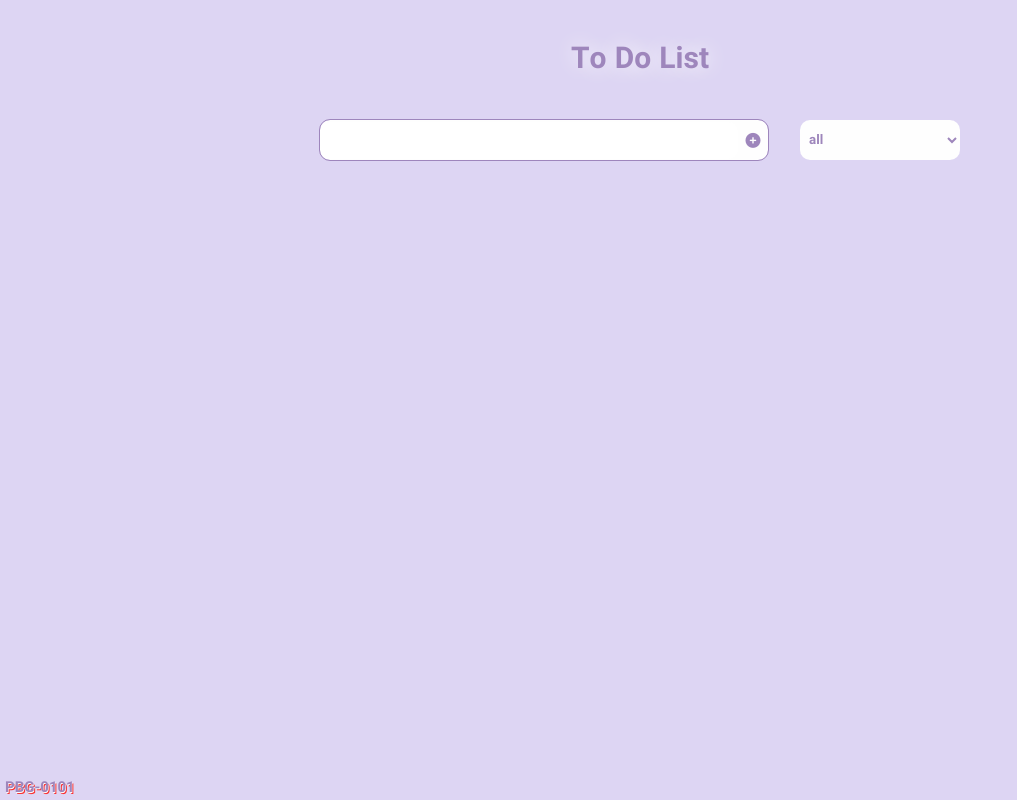
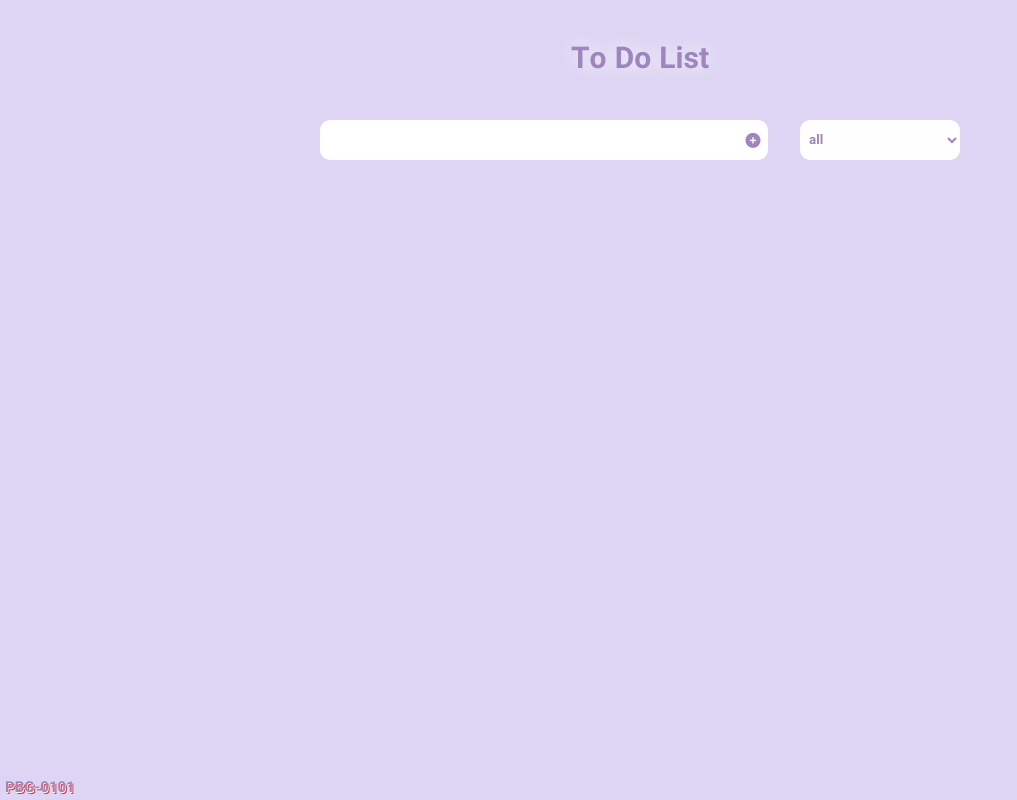
Before and after one commit to Babak01Gh/TodoListProject, a plain HTML site: page index.html in a window 1280 px wide. Shown: the whole page, without its empty margins (0-1017 px from the left). Drawn offline with Linux system fonts and the light colour scheme.

Commit message:
delete outlines

```diff
--- a/style.css
+++ b/style.css
@@ -100,13 +100,9 @@ form {
   border-radius: 1rem;
   height: 4rem;
   width: 70%;
-  outline: 1px solid var(--primary-color);
-  outline-offset: 0px;
   transition: outline-offset linear 0.1s;
 }
-form:active {
-  outline-offset: 10px;
-}
+
 input {
   width: calc(100% - 2rem);
   border: none;
```
